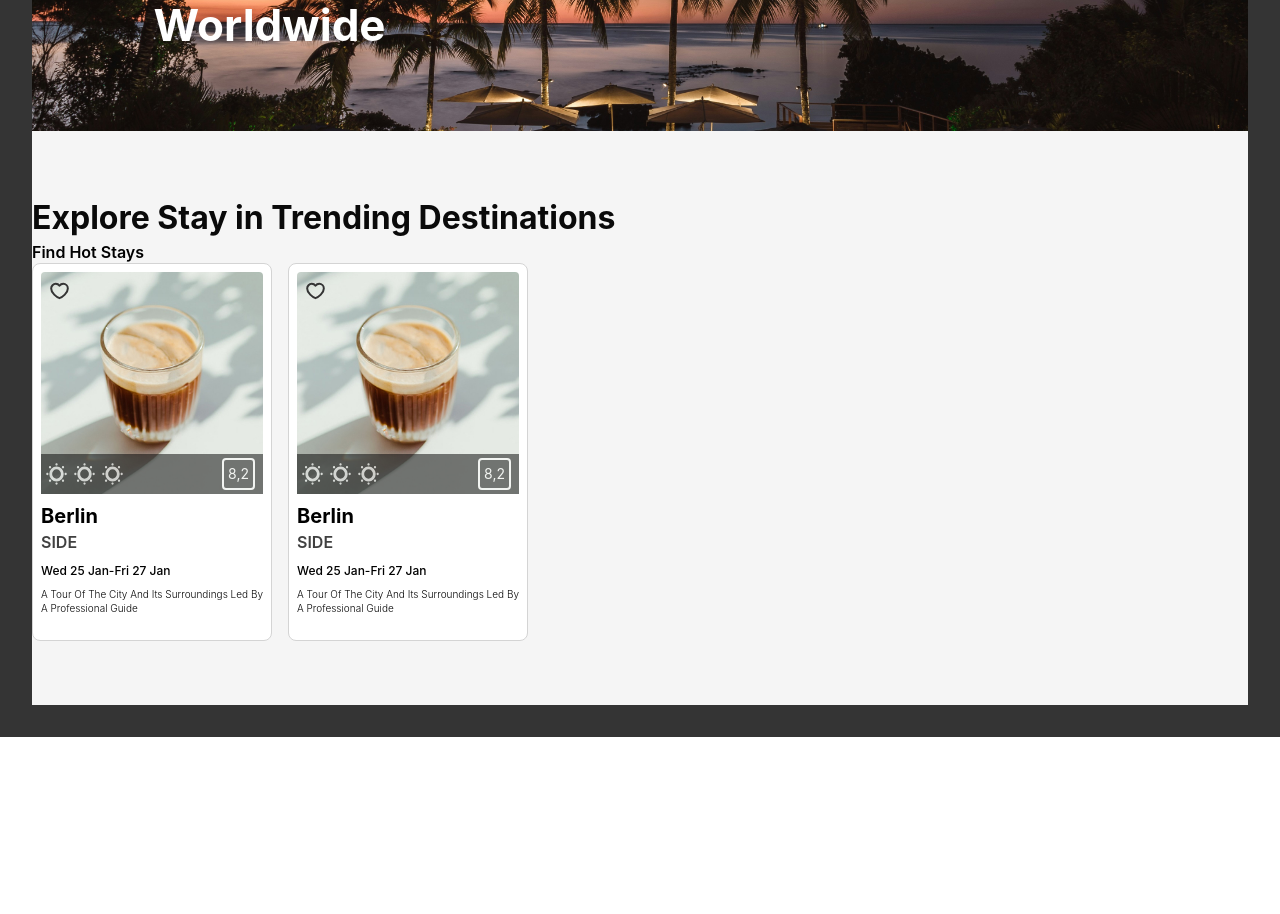
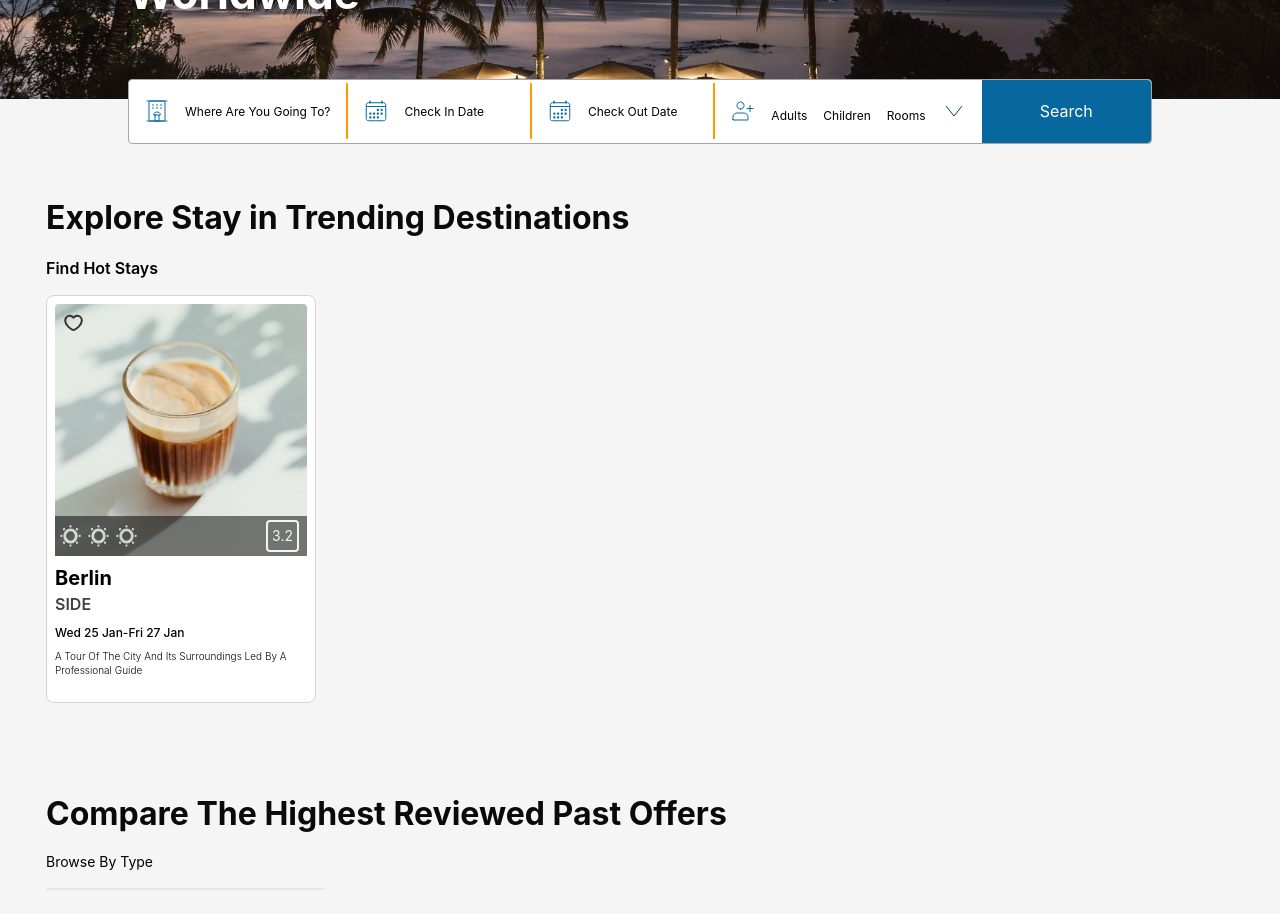
Before and after one commit to Rustemov02/booking, a React (Vite) app: page / in a window 1280 px wide. Shown: the part 560-1474 px from the top of the page. Before the commit the page ends 1297 px from the top, so only its background shows below. Built offline with nearby package versions, Linux system fonts and the light colour scheme.

Commit message:
Refactor layout and styling across components; add PastOffers page with header and card display

```diff
--- a/src/App.tsx
+++ b/src/App.tsx
@@ -3,7 +3,7 @@ import Home from "./pages/Home";
 // import bannerImage from './assets/images/banner.png'
 function App() {
   return (
-    <div className="lg:border-32 flex justify-center h-auto w-full flex-col bg-neutral-100">
+    <div className="flex justify-center h-auto w-full flex-col bg-neutral-100">
       <Home />
     </div>
   );
--- a/src/components/bookingBar/bookingBar.tsx
+++ b/src/components/bookingBar/bookingBar.tsx
@@ -17,7 +17,7 @@ const BookingBar = ({ extraStyle }: { extraStyle?: string }) => {
     useState<boolean>(false);
 
   return (
-    <div className={`hidden md-2:flex flex-row items-center flex-wrap w-4/5 border border-[#A6A6A6] bg-white rounded-[4px] ${extraStyle}`}>
+    <div className={`hidden lg:flex md-2:flex flex-row items-center flex-wrap w-4/5 border border-[#A6A6A6] bg-white rounded-[4px] ${extraStyle}`}>
       {/* where are you going */}
       <div className={`${styles.item}`}>
         <img src={HotelIcon} alt="hotel" />
@@ -88,19 +88,13 @@ const BookingBar = ({ extraStyle }: { extraStyle?: string }) => {
       </div>
 
       {/* Person count */}
-      <div className={`relative  justify-between gap-1 ${styles.item}`}>
+      <div className={`relative  justify-between gap-1 ${styles.item} !border-none`}>
         <img src={peopleAdd} alt="person" />
         <div className="flex flex-row items-end gap-4">
           <p className="text-[12px] text-[#000] font-normal">Adults</p>
           <p className="text-[12px] text-[#000] font-normal">Children</p>
           <p className="text-[12px] text-[#000] font-normal">Rooms</p>
         </div>
-        {/* <img
-          src={arrowDown}
-          alt="arrowDown"
-          className="cursor-pointer"
-          onClick={() => setIsPersonalModalOpen(!isPersonalModalOpen)}
-        /> */}
         <span>
           <ArrowDown
             className={`cursor-pointer transition-transform duration-300 ${
--- a/src/components/card/Card.tsx
+++ b/src/components/card/Card.tsx
@@ -1,9 +1,18 @@
-import { useState } from "react";
+import { FC, useState } from "react";
 import Cup from "../../assets/images/cup.jpg";
 import HeartIcon from "../../assets/svg/like.svg?react";
 import Sun from "../../assets/svg/sun.svg?react";
 
-const Card = () => {
+interface CardTypes {
+  possibleSave? : boolean; // for heart icon
+  title : string;
+  text? : string;
+  rating? : number | null; // for rating number
+  sun? : number | null;
+  date? : string ;
+  desc?: string;
+}
+const Card:FC<CardTypes> = ({title , text , desc , rating , date}) => {
   const [isSaved, setIsSaved] = useState(false);
 
   const toggleSave = () => {
@@ -11,10 +20,10 @@ const Card = () => {
   };
 
   return (
-    <div className="p-2 pb-6 gap-2 rounded-[8px] bg-white border border-neutral-300 flex flex-col max-w-[240px] h-auto max-h-[420px]">
+    <div className="p-2 pb-6 gap-2 rounded-[8px] transition-all duration-300 hover:opacity-80 bg-white border border-neutral-300 flex flex-col w-full max-w-[270px] h-auto max-h-[420px] cursor-pointer">
       {/* IMAGE  */}
       <div className="relative">
-        <img src={Cup} alt="cardImage" className="rounded-t-[4px] w-full" />
+        <img src={Cup} alt="cardImage" className="rounded-t-[4px] w-full " />
         <span
           className="absolute top-2 left-2 cursor-pointer"
           style={{ stroke: "red" }}
@@ -39,20 +48,20 @@ const Card = () => {
               </span>
             </div>
             <span className="border-2 border-white text-white p-1 rounded-[4px]">
-              8,2
+              {rating}
             </span>
           </div>
         </div>
       </div>
       {/* TITLE */}
       <div>
-        <p className="text-[20px] font-bold text-[#000]">Berlin</p>
-        <span className="text-neutral-700 text-[16px] font-semibold">SIDE</span>
+        <p className="text-[20px] font-bold text-[#000]">{title}</p>
+        <span className="text-neutral-700 text-[16px] font-semibold">{text}</span>
       </div>
       {/* DATE */}
-      <span className="text-[12px] font-medium text-[#000]">Wed 25 Jan-Fri 27 Jan</span>
+      <span className="text-[12px] font-medium text-[#000]">{date}</span>
 
-      <p className="text-neutral-950 text-[10px] font-[300]">A Tour Of The City And Its Surroundings Led By A Professional Guide</p>
+      <p className="text-neutral-950 text-[10px] font-[300]">{desc}</p>
     </div>
   );
 };
--- a/src/components/pageHeader/PageHeader.tsx
+++ b/src/components/pageHeader/PageHeader.tsx
@@ -1,10 +1,13 @@
 import { FC } from "react";
 
-const PageHeader: FC<{ title: string ; sideText?: string }> = ({ title  , sideText}) => {
+const PageHeader: FC<{ title: string; sideText?: string }> = ({
+  title,
+  sideText,
+}) => {
   return (
     <div className="w-full flex flex-row items-center justify-between">
       <p className="text-[32px] font-bold text-neutral-950">{title}</p>
-     <p>{sideText}</p>
+      <p>{sideText}</p>
     </div>
   );
 };
--- a/src/pages/Destinations/DestinatoinsPage.tsx
+++ b/src/pages/Destinations/DestinatoinsPage.tsx
@@ -3,12 +3,17 @@ import PageHeader from "../../components/pageHeader/PageHeader";
 
 const DestinationsPage = () => {
   return (
-    <div className="py-16">
+    <div className="pt-24 px-4 py-6 space-y-4 w-full max-w-[1220px] m-auto">
       <PageHeader title="Explore Stay in Trending Destinations" />
-      <p className="text-[16px] font-semibold text-[#000]">Find Hot Stays</p>
-      <div className="flex flex-row items-center flex-wrap gap-4">
-      <Card />
-      <Card />
+      <div className="text-[16px] font-semibold text-[#000]">Find Hot Stays</div>
+      <div className="grid grid-cols-[repeat(auto-fill,minmax(270px,1fr))] items-center flex-wrap gap-6">
+      <Card
+        title="Berlin"
+        text="SIDE"
+        rating={3.2}
+        date='Wed 25 Jan-Fri 27 Jan'
+        desc="A Tour Of The City And Its Surroundings Led By A Professional Guide"
+      />
       </div>
 
     </div>
--- a/src/pages/Home/Intro.tsx
+++ b/src/pages/Home/Intro.tsx
@@ -17,6 +17,7 @@ const Intro = () => {
           Worldwide
         </p>
       </div>
+      <span className="fixed opacity-100 right-10 lg:opacity-0 lg:right-0  top-70 transition-all duration-300 bg-amber-500 rounded-full w-16 h-16"></span>
 
       <BookingBar extraStyle="absolute  top-105  mx-auto bg-white" />
     </div>
--- a/src/pages/Home/index.tsx
+++ b/src/pages/Home/index.tsx
@@ -2,6 +2,7 @@ import CategorySection from "../../components/categorySection/categorySection";
 import GuestHeader from "../../components/header/GuestHeader";
 import Intro from "../../pages/Home/Intro";
 import DestinationsPage from "../Destinations/DestinatoinsPage";
+import PastOffers from "../PastOffers/PastOffers";
 
 const Home = () => {
   return (
@@ -10,6 +11,7 @@ const Home = () => {
       <CategorySection />
       <Intro />
       <DestinationsPage/>
+      <PastOffers/>
     </>
   );
 };
--- /dev/null
+++ b/src/pages/PastOffers/PastOffers.tsx
@@ -0,0 +1,20 @@
+import { Card } from "rsuite";
+import PageHeader from "../../components/pageHeader/PageHeader";
+
+const PastOffers = () => {
+  return (
+    <div className="pt-16 px-4 py-6 space-y-4 w-full max-w-[1220px] m-auto">
+      <PageHeader title="Compare The Highest Reviewed Past Offers" />
+      <div className="text-[14px] font-normal text-[#000]">
+        Browse By Type
+      </div>
+      <div className="grid grid-cols-[repeat(auto-fill,minmax(270px,1fr))] items-center flex-wrap gap-6">
+        <Card
+            title="Flight"
+        />
+      </div>
+    </div>
+  );
+};
+
+export default PastOffers;
```
